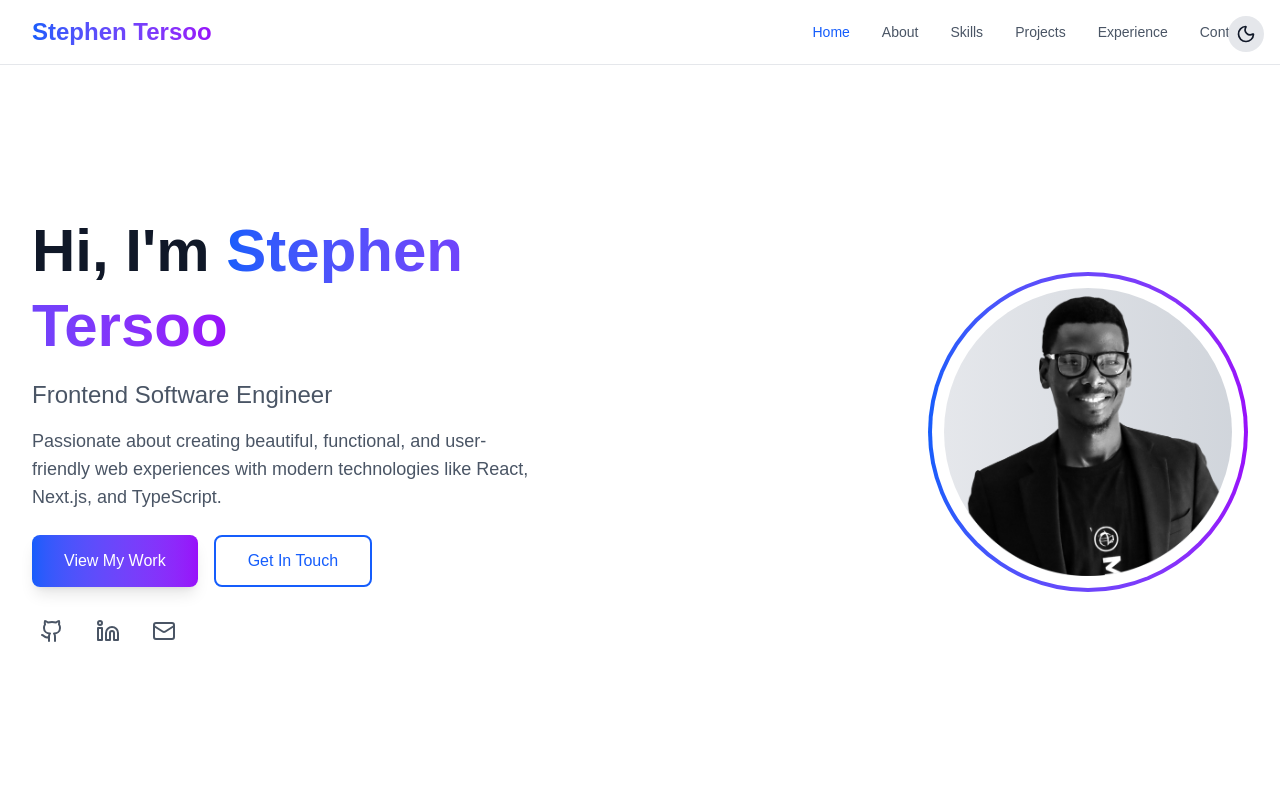
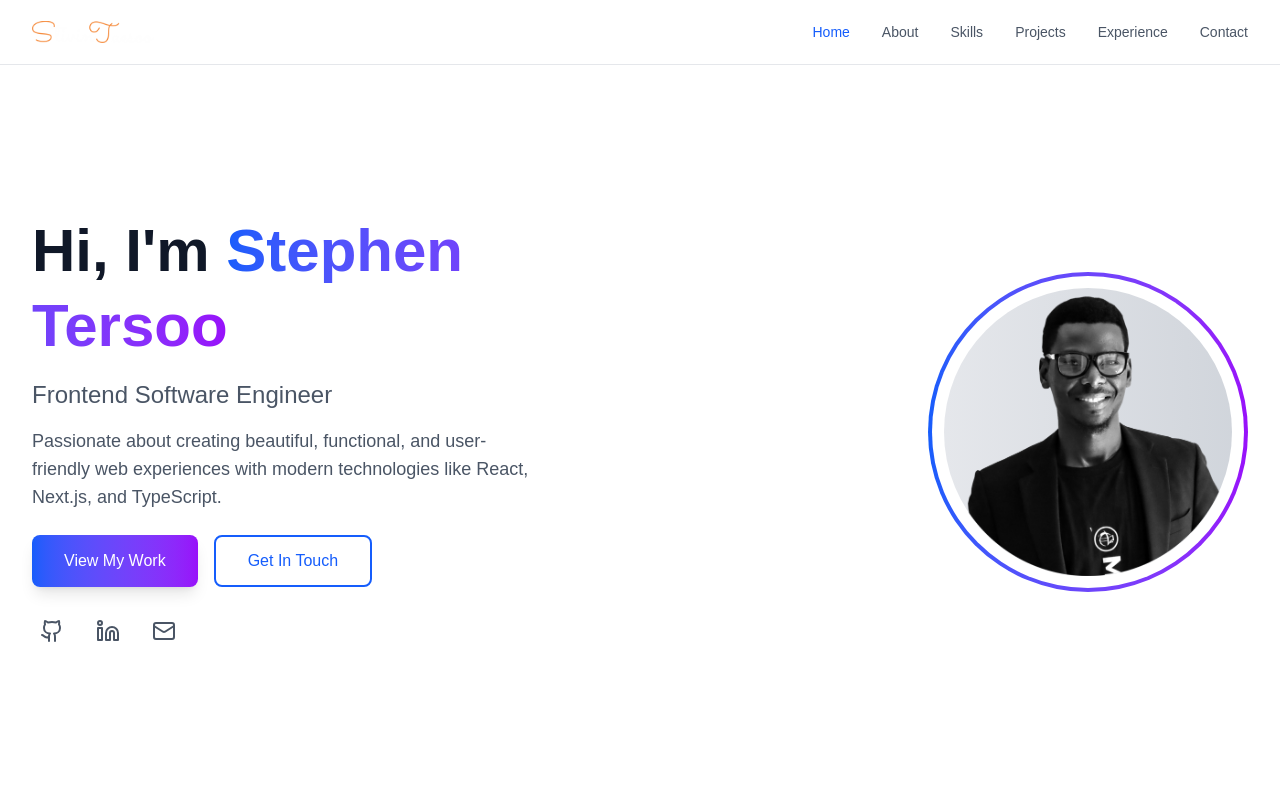
Before and after one commit to StivinTaesoo/stephen-tersoo, a Next.js app: page / in a window 1280 px wide. Shown: the top 800 px of the page. Built offline with nearby package versions, Linux system fonts and the light colour scheme.

Commit message:
Add logo

```diff
--- a/app/components/AboutSection.tsx
+++ b/app/components/AboutSection.tsx
@@ -144,7 +144,7 @@ const AboutSection = () => {
                         whileInView={{ opacity: 1, x: 0 }}
                         transition={{ duration: 0.6, delay: 0.2 }}
                         viewport={{ once: true }}
-                        className="grid grid-cols-2 gap-6"
+                        className="grid grid-cols-1 md:grid-cols-2 gap-6"
                     >
                         {services.map((service, index) => {
                             const Icon = service.icon;
--- a/app/components/FooterSection.tsx
+++ b/app/components/FooterSection.tsx
@@ -78,8 +78,7 @@ const Footer = () => {
                             Get In Touch
                         </h4>
                         <div className="space-y-2 text-gray-400">
-                            <p>San Francisco, CA</p>
-                            <p>stephen.terso@example.com</p>
+                            <p>Benue State, Nigeria</p>
                             <p>Available for new opportunities</p>
                         </div>
                     </div>
--- a/app/components/Navigation.tsx
+++ b/app/components/Navigation.tsx
@@ -1,12 +1,16 @@
-'use client'
+"use client";
 
 import { useEffect, useState } from "react";
 import { motion, AnimatePresence } from "framer-motion";
 import { Menu, X } from "lucide-react";
+import Image from "next/image";
+import { useRouter } from "next/navigation";
 
 const Navigation = () => {
     const [isOpen, setIsOpen] = useState(false);
     const [activeSection, setActiveSection] = useState("home");
+
+    const router = useRouter();
 
     const navItems = [
         { id: "home", label: "Home" },
@@ -52,9 +56,16 @@ const Navigation = () => {
                     <motion.div
                         initial={{ opacity: 0, x: -20 }}
                         animate={{ opacity: 1, x: 0 }}
-                        className="text-2xl font-bold bg-gradient-to-r from-blue-600 to-purple-600 bg-clip-text text-transparent"
+                        className="text-2xl w-[30%] md:w-[10%] font-bold bg-gradient-to-r from-blue-600 to-purple-600 bg-clip-text text-transparent"
                     >
-                        Stephen Tersoo
+                        <Image
+                            src={"/images/logo.png"}
+                            alt="TS"
+                            width={200}
+                            height={200}
+                            className="w-full"
+                            onClick={() => router.push("/")}
+                        />
                     </motion.div>
 
                     {/* Desktop Navigation */}
--- a/app/components/ThemeProvider.tsx
+++ b/app/components/ThemeProvider.tsx
@@ -29,7 +29,7 @@ const ThemeProvider = ({ children }: { children: React.ReactNode }) => {
             <div className="min-h-screen bg-white dark:bg-gray-900 text-gray-900 dark:text-white transition-colors duration-300">
                 <button
                     onClick={() => setIsDark(!isDark)}
-                    className="fixed top-4 right-4 z-50 p-2 rounded-full bg-gray-200 dark:bg-gray-800 hover:bg-gray-300 dark:hover:bg-gray-700 transition-colors duration-200"
+                    className="fixed hidden top-4 right-4 z-50 p-2 rounded-full bg-gray-200 dark:bg-gray-800 hover:bg-gray-300 dark:hover:bg-gray-700 transition-colors duration-200"
                     aria-label="Toggle theme"
                 >
                     {isDark ? <Sun size={20} /> : <Moon size={20} />}
```
Also changed, not shown: public/images/logo.png (added).
